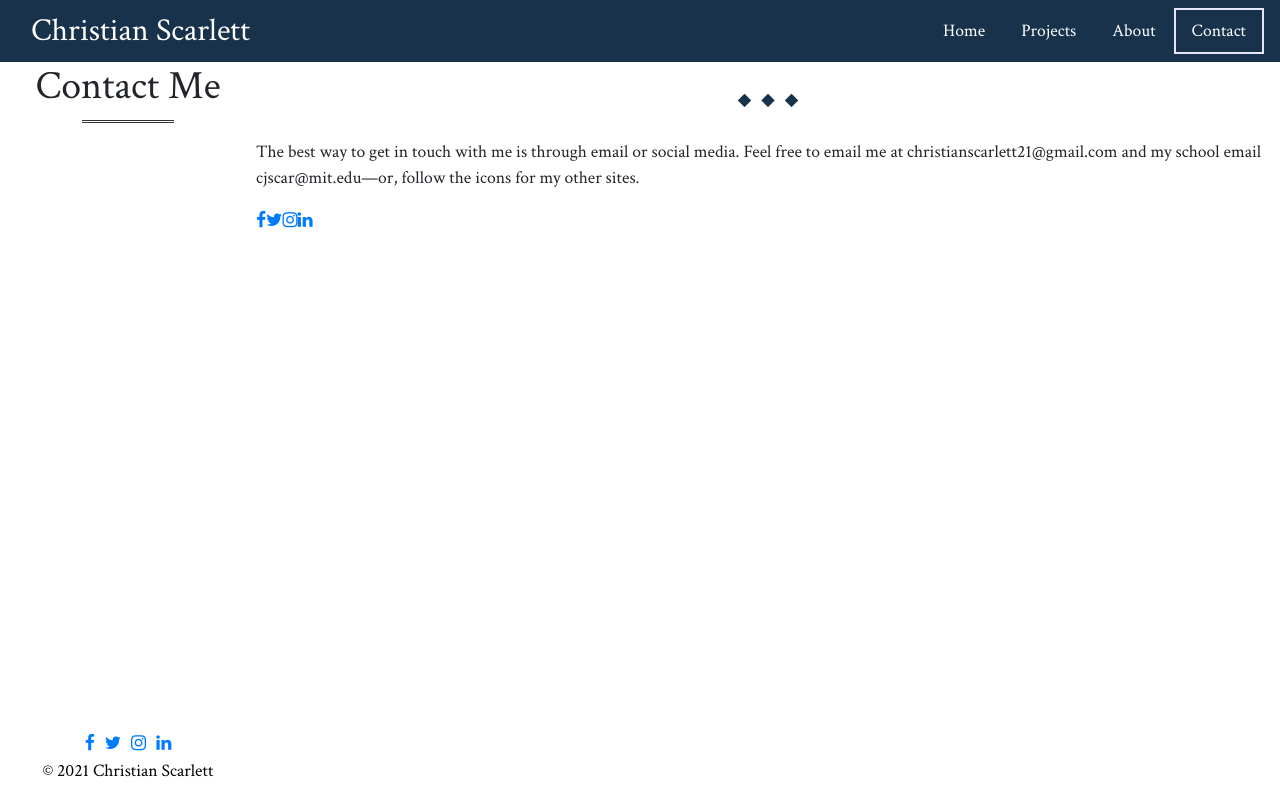
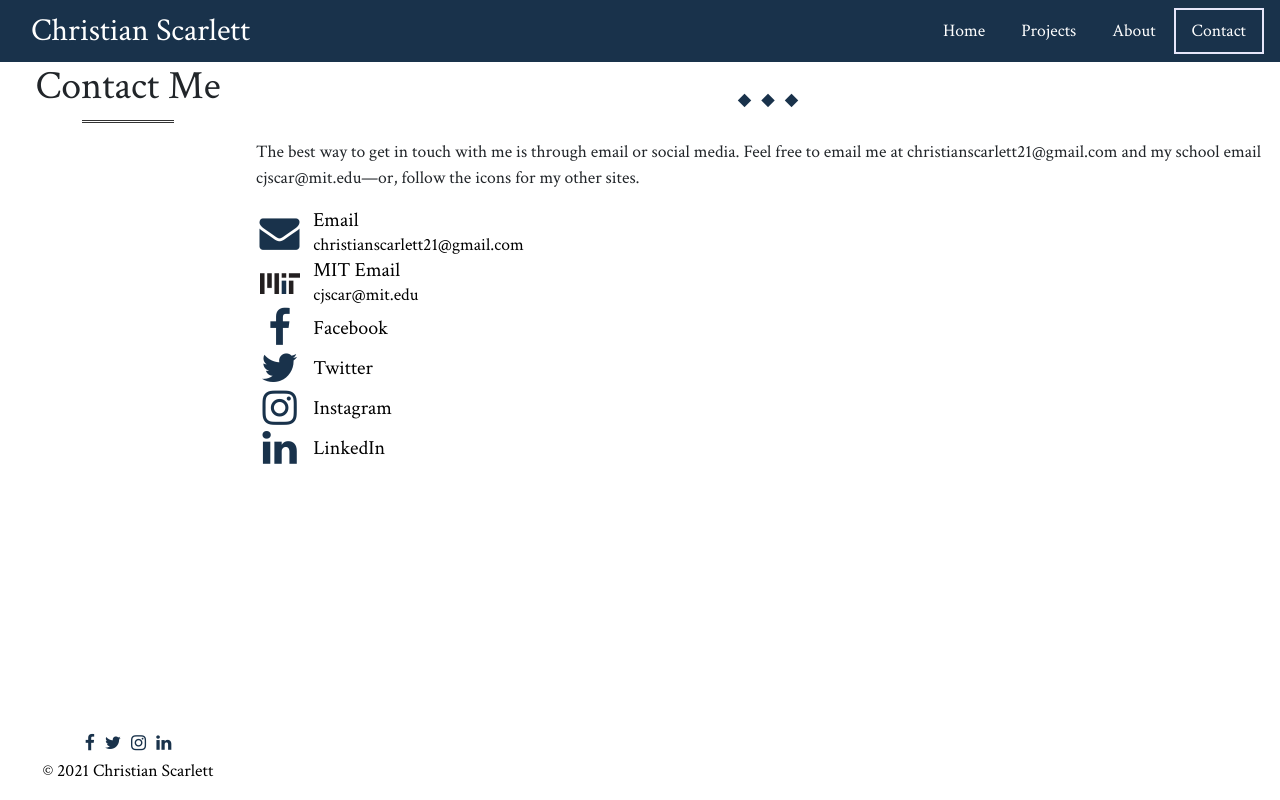
Before and after one commit to christianscarlett/website, a React (Create React App) app: page /#/contact in a window 1280 px wide. Built offline with nearby package versions, Linux system fonts and the light colour scheme.

Commit message:
added contact method styling

```diff
--- a/src/pages/Contact.js
+++ b/src/pages/Contact.js
@@ -3,6 +3,26 @@ import { Helmet } from 'react-helmet';
 
 import Navbar from '../components/Navbar';
 import Subpage from '../templates/Subpage';
+
+import MITLogo from '../images/logos/mitlogo.png';
+
+class ContactMethod extends Component {
+  render() {
+    return (
+      <>
+      <a class='contact-method-wrapper' href={this.props.link} target="_blank" rel="noopener noreferrer">
+        <div class='contact-method'>
+          <a class='contact-icon' href={this.props.link} target="_blank" rel="noopener noreferrer">{this.props.icon}</a>
+          <div class='contact-description'>
+            <h5>{this.props.title}</h5>
+            <p>{this.props.text}</p>
+          </div>
+        </div>
+      </a>
+      </>
+    );
+  }
+}
 
 class Contact extends Component {
   render() {
@@ -20,12 +40,14 @@ class Contact extends Component {
           The best way to get in touch with me is through email or social media. Feel free to email me at christianscarlett21@gmail.com and my school email cjscar@mit.edu&mdash;or, follow the icons for my other sites.
           </p>
           <div className="container-fluid">
-              <div className="contact-icons">
-                  <a href="https://www.facebook.com/chriscar2000" target="_blank" rel="noopener noreferrer"><i className="fa fa-facebook"></i></a>
-                  <a href="https://twitter.com/ChriScar2000" target="_blank" rel="noopener noreferrer"><i className="fa fa-twitter"></i></a>
-                  <a href="https://www.instagram.com/christian_scarlett/" target="_blank" rel="noopener noreferrer"><i className="fa fa-instagram"></i></a>
-                  <a href="https://www.linkedin.com/in/christianscarlett/" target="_blank" rel="noopener noreferrer"><i className="fa fa-linkedin"></i></a>
-              </div>
+            <div className="contact-icons">
+              <ContactMethod link='mailto:christianscarlett21@gmail.com' icon={(<i class="fa fa-envelope"></i>)} title='Email' text='christianscarlett21@gmail.com' />
+              <ContactMethod link='mailto:cjscar@mit.edu' icon={(<img class='mit-icon' src={MITLogo} alt='MIT Logo' />)} title='MIT Email' text='cjscar@mit.edu' />
+              <ContactMethod link='https://www.facebook.com/chriscar2000' icon={(<i className="fa fa-facebook"></i>)} title='Facebook' />
+              <ContactMethod link='https://twitter.com/ChriScar2000' icon={(<i className="fa fa-twitter"></i>)} title='Twitter' />
+              <ContactMethod link='https://www.instagram.com/christian_scarlett/' icon={(<i className="fa fa-instagram"></i>)} title='Instagram' />
+              <ContactMethod link='https://www.linkedin.com/in/christianscarlett/' icon={(<i className="fa fa-linkedin"></i>)} title='LinkedIn' />
+            </div>
           </div>
           </>
         )}
--- a/src/webcss.css
+++ b/src/webcss.css
@@ -18,6 +18,14 @@ body {
     font-size: 1.1em;
     /* background-image: url("./images/interlaced.png"); */
     background-attachment: fixed;
+}
+
+i {
+    color: rgb(25, 50, 75);
+}
+
+footer i:hover {
+    color: lavender;
 }
 
 /* Framework */
@@ -136,8 +144,60 @@ body {
     padding-right: 25px;
 }
 
+.contact-icons {
+    display: flex;
+    flex-direction: column;
+}
+
+a {
+    text-decoration: none !important;
+}
+
+.contact-method-wrapper div {
+    color: black;
+}
+
+.contact-method {
+    display: flex;
+    align-items: center;
+}
+
+.contact-method:hover {
+    background-color: rgba(230, 230, 250, .5);
+}
+
+.contact-method > div {
+    width: 100%;
+}
+
+.contact-icon {
+    width: 50px;
+    display: flex;
+    align-items: center;
+    justify-content: center;
+}
+
+.contact-icon i {
+    font-size: 40px;
+}
+
+.mit-icon {
+    width: 40px;
+}
+
+.contact-description {
+    margin-left: 10px;
+}
+
+.contact-description h5 {
+    margin: 0;
+}
+
+.contact-description p {
+    margin: 0;
+}
+
 /* Main Page */
-
 .row {
     margin: 0;
 }
```
Also changed, not shown: src/images/logos/mitlogo.png (added), src/images/logos/mitlogo.svg (added).
